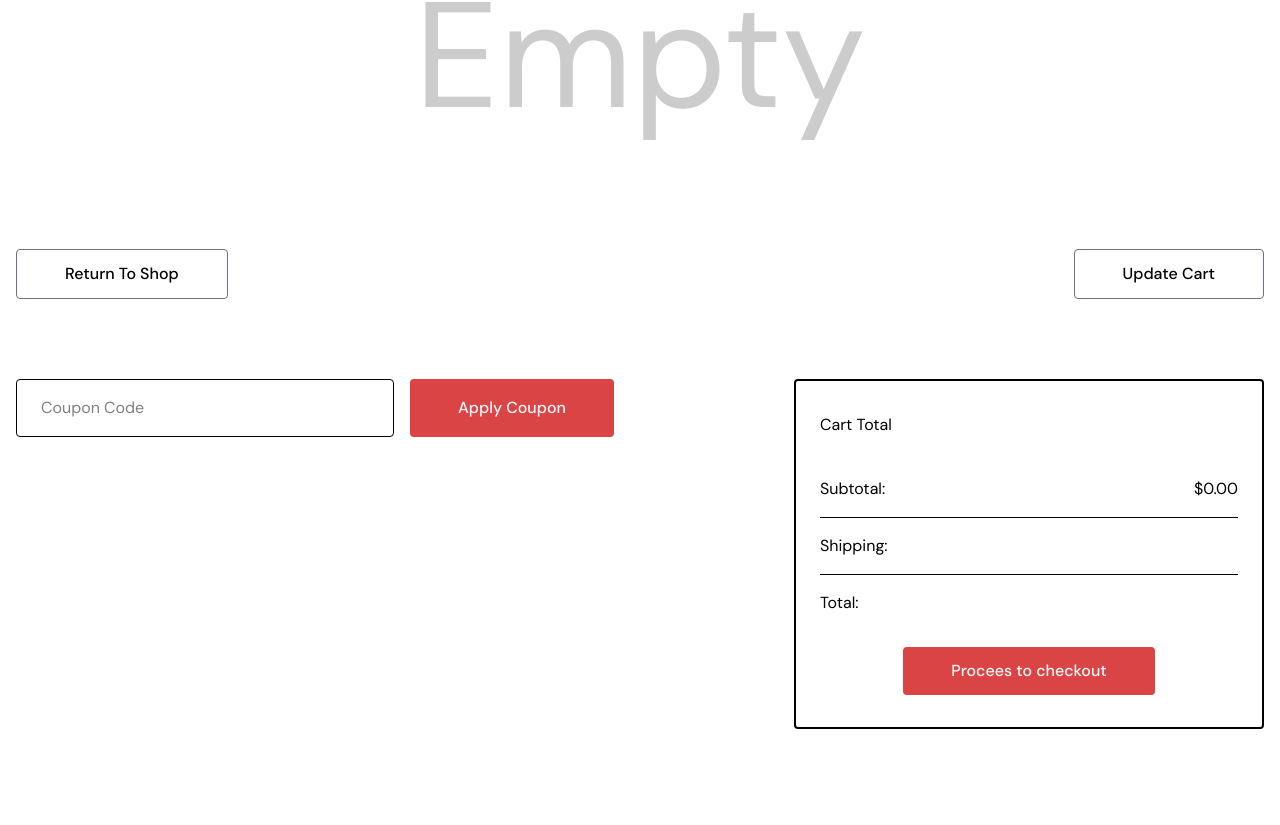
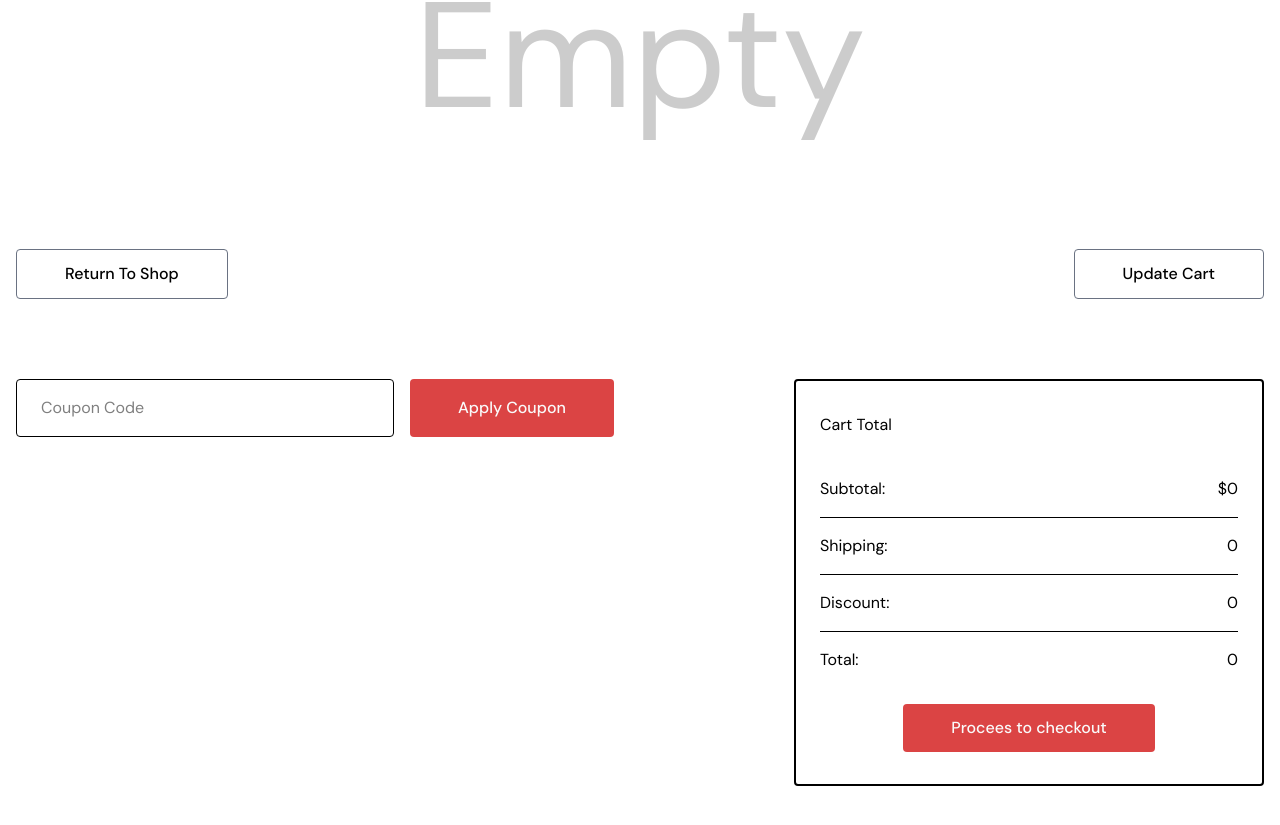
Before and after one commit to MRP-rakib/EcomVerse, a React (Vite) app: page /cart in a window 1280 px wide. Shown: the part 377-1202 px from the top of the page. Built offline with nearby package versions, Linux system fonts and the light colour scheme.

Commit message:
cart componet subtotal add

```diff
--- a/src/pages/Cart.jsx
+++ b/src/pages/Cart.jsx
@@ -8,7 +8,10 @@ import { FaAngleDown } from "react-icons/fa";
 function Cart() {
 const dispatch= useDispatch()
 const product = useSelector(state=>state.cart)
-const subtotal = product.reduce((acc,item)=>acc+ item.newPrice*item.quantity,0).toFixed(2)
+const subtotal = product.reduce((acc,item)=>acc+ item.newPrice*item.quantity,0)
+const shipping = 10
+const discount = 0
+const total = (subtotal + shipping) - ((subtotal) * (discount / 100));
 
   return (
     <div className='container pt-[80px] pb-[140px]'>
@@ -35,7 +38,7 @@ const subtotal = product.reduce((acc,item)=>acc+ item.newPrice*item.quantity,0).
                       <figure className='w-[30px] h-[20px] lg:w-[50px] lg:h-[40px] gap-5 overflow-hidden object-cover'>
                           <img src={product.image} alt="image" />
                       </figure>
-                      <p className='text-[14] lg:text-[16px] text-nowrap line-clamp-1'>{product.title}</p>
+                      <p className='text-[14] lg:text-[16px] text-nowrap line-clamp-1'>{product.title.slice(0,35)}...</p>
                   </td>
                   <td className='text-[14] lg:text-[16px] px-5 py-3 lg:px-10 lg:py-6'>${product.newPrice}</td>
                   <td className='text-[14] lg:text-[16px] px-5 py-3 lg:px-10 lg:py-6'>
@@ -47,7 +50,7 @@ const subtotal = product.reduce((acc,item)=>acc+ item.newPrice*item.quantity,0).
                           </span>
                       </span>
                   </td>
-                  <td className='text-[14] lg:text-[16px] px-5 py-3 lg:px-10 lg:py-6'>${((product.newPrice).toFixed(2))*(product.quantity)}</td>
+                  <td className='text-[14] lg:text-[16px] px-5 py-3 lg:px-10 lg:py-6'>${(product.newPrice)*(product.quantity)}</td>
               </tr>))}
 
 
@@ -83,11 +86,15 @@ const subtotal = product.reduce((acc,item)=>acc+ item.newPrice*item.quantity,0).
                     </li>
                 <li className='flex justify-between py-4 text-[14] lg:text-[16px] font-normal'>
                     <p>Shipping:</p>
-                    <p></p>
+                    <p>{subtotal&&shipping}</p>
+                    </li>
+                <li className='flex justify-between py-4 text-[14] lg:text-[16px] font-normal'>
+                    <p>Discount:</p>
+                    <p>{subtotal&&discount}</p>
                     </li>
                 <li className='flex justify-between py-4 text-[14] lg:text-[16px] font-normal'>
                     <p>Total:</p>
-                    <p></p>
+                    <p>{subtotal&&total}</p>
                     </li>
              </ul>
              <span className='flex justify-center pt-4'>
```
